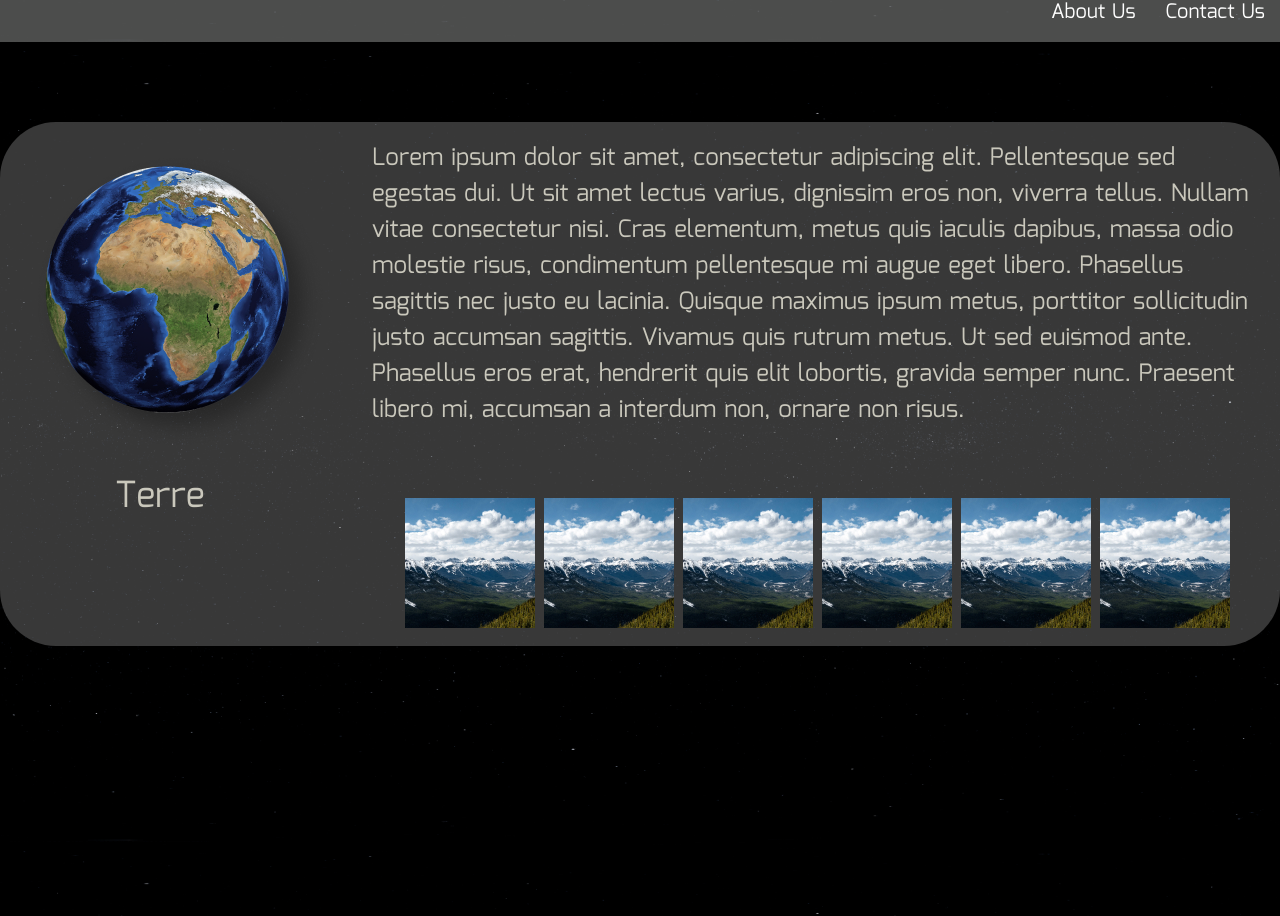
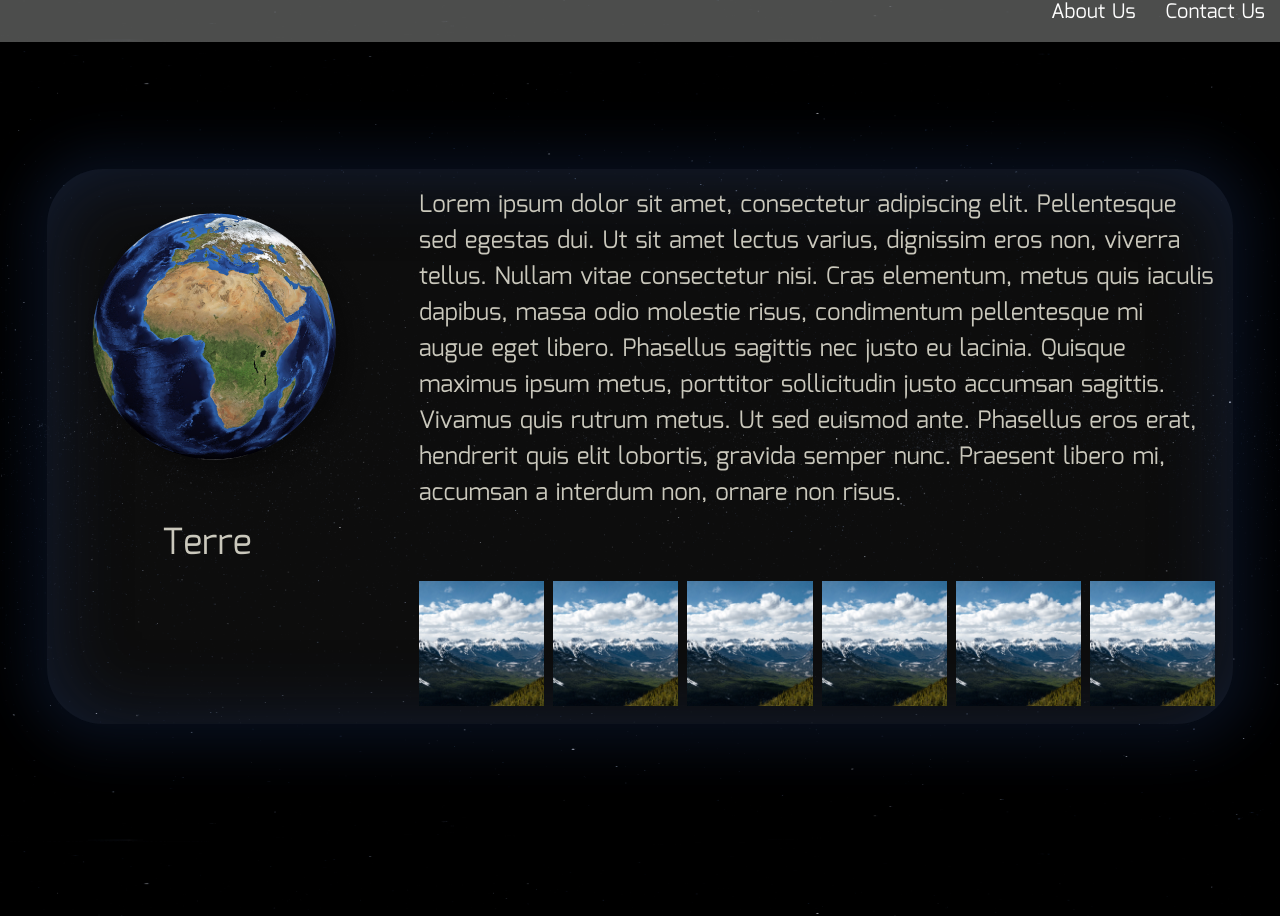
Before and after one commit to WildCodeSchool/2023-02-JS-RemoteFR-DeVMX-P2-G1-Machonauts, a React (Vite) app in the folder frontend/: page / in a window 1280 px wide. Shown: the part 758-1674 px from the top of the page. Built offline with nearby package versions, Linux system fonts and the light colour scheme.

Commit message:
Updated background, added external margins and added custom box shadows for each planet

```diff
--- a/frontend/src/components/Planet.jsx
+++ b/frontend/src/components/Planet.jsx
@@ -1,6 +1,6 @@
 function Planet() {
   return (
-    <article className="planet">
+    <article className="planet earth">
       <h1>
         <img src="./src/assets/earth.png" alt="" /> Terre
       </h1>
--- a/frontend/src/sass/_planet.scss
+++ b/frontend/src/sass/_planet.scss
@@ -1,12 +1,30 @@
 @charset "utf-8";
+@use "sass:list";
 
 /* Planet */
+$planet-colours: (
+    mercury: (rgba(91, 91, 91, 0.25), rgba(91, 91, 91, 0.35)),
+    venus: (rgba(233, 174, 73, 0.25), rgba(233, 174, 73, 0.35)),
+    earth: (rgba(30, 58, 117, 0.25), rgba(30, 58, 117, 0.35)),
+    mars: (rgba(223, 100, 59, 0.25), rgba(223, 100, 59, 0.35)),
+    jupiter: (rgba(164, 171, 166, 0.25), rgba(164, 171, 166, 0.35)),
+    saturn: (rgba(225, 194, 154, 0.25), rgba(225, 194, 154, 0.35)),
+    uranus: (rgba(164, 212, 220, 0.25), rgba(164, 212, 220, 0.35)),
+    neptune: (rgba(74, 139, 223, 0.25), rgba(74, 139, 223, 0.35)),
+);
 .planet {
     font-size: 1.6rem;
     color: #cac8bc;
-    background: rgba(217, 217, 217, 0.26);
+    background: rgba(217, 217, 217, 0.06);
     padding: 1.8rem;
+    margin: 1.2rem;
     border-radius: 2.2rem;
+    box-shadow: 0 4px 53px 21px rgba(255, 255, 255, 0.25), inset 0 4px 78px 2px rgba(255, 255, 255, 0.35);
+    @each $planet, $colours in $planet-colours {
+        &.#{$planet} {
+            box-shadow: 0 4px 53px 21px #{list.nth($colours, 1)}, inset 0 4px 78px 2px #{list.nth($colours, 2)};
+        }
+    }
     h1 {
         font-weight: normal;
         font-size: inherit;
@@ -37,7 +55,14 @@
         display: grid;
         grid-template: repeat(2, auto) / 28.4rem 1fr;
         gap: 7rem;
+        margin: 4.7rem;
         border-radius: 5.6rem;
+        box-shadow: 1px 1px 53px 21px rgba(255, 255, 255, 0.25), inset 0px 4px 78px 2px rgba(255, 255, 255, 0.35);
+        @each $planet, $colours in $planet-colours {
+            &.#{$planet} {
+                box-shadow: 1px 1px 53px 21px #{list.nth($colours, 1)}, inset 0px 4px 78px 2px #{list.nth($colours, 2)};
+            }
+        }
         h1 {
             font-size: 3.6rem;
             text-align: center;
```
